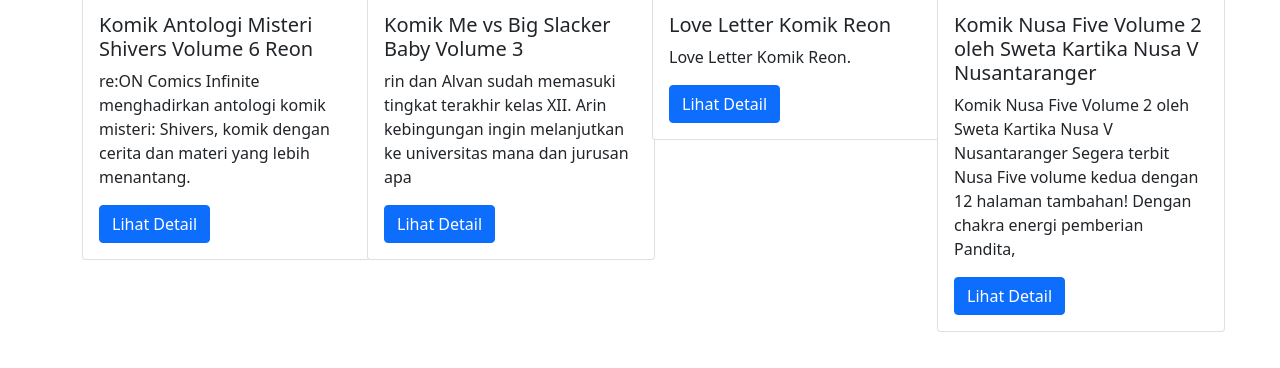
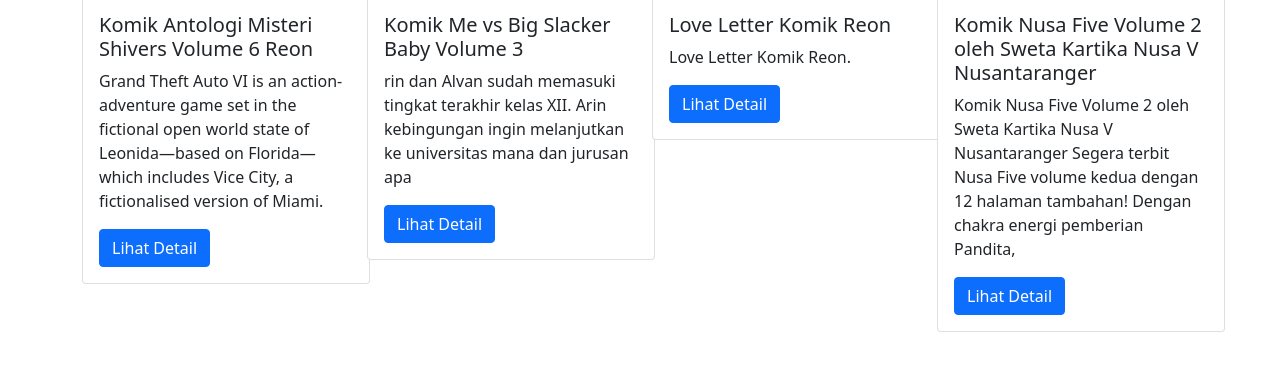
Before and after one commit to Zethzuna/Andika.github.io, a plain HTML site: page index.html in a window 1280 px wide. Shown: the part 196-564 px from the top of the page. Drawn offline with nearby package versions, Linux system fonts and the light colour scheme.

Commit message:
index.html

```diff
--- a/index.html
+++ b/index.html
@@ -55,8 +55,7 @@
                     <img src="img/buku/buku2.jpg" class="card-img-top" alt="...">
                     <div class="card-body">
                         <h5 class="card-title">Komik Antologi Misteri Shivers Volume 6 Reon</h5>
-                        <p class="card-text">re:ON Comics Infinite menghadirkan antologi komik misteri: Shivers, komik
-                            dengan cerita dan materi yang lebih menantang.</p>
+                        <p class="card-text">Grand Theft Auto VI is an action-adventure game set in the fictional open world state of Leonida—based on Florida—which includes Vice City, a fictionalised version of Miami.</p>
                         <a href="#" class="btn btn-primary">Lihat Detail</a>
                     </div>
                 </div>
```
